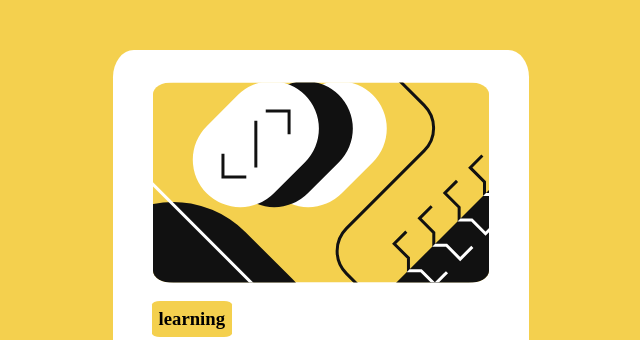
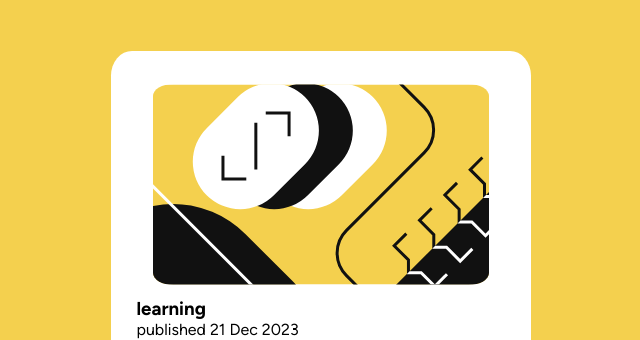
Before and after one commit to Endy1381/blog-preview, a plain HTML site: page index.html in a window 1280 px wide. Shown: the top 340 px of the page, without its empty margins (319-959 px from the left). Drawn offline with Linux system fonts and the light colour scheme.

Commit message:
Update style.css
edited the font and made some tweaks

```diff
--- a/css/style.css
+++ b/css/style.css
@@ -1,9 +1,17 @@
+@font-face {
+    font-family: 'Figtree';
+    src: url('../assets/fonts/Figtree-VariableFont_wght.ttf') format('truetype');
+}
+
+
 * {
     margin: 0;
     padding: 0;
 }
 body {
     background-color: hsl(47, 88%, 63%);
+    font-family: Figtree;
+
 }
 .main {
     display: flex;
@@ -32,7 +40,7 @@ body {
     text-align: left;
 }
 
-.sub h3 {
+.sub h4 {
     display: inline-block;
     padding: 2%;
     margin: 2%;
@@ -44,5 +52,6 @@ body {
     border-radius: 6%;
 }
 div {
-    margin: 2%;
+    margin-bottom: 2%;
+    margin-top: 2%;
 }
```
